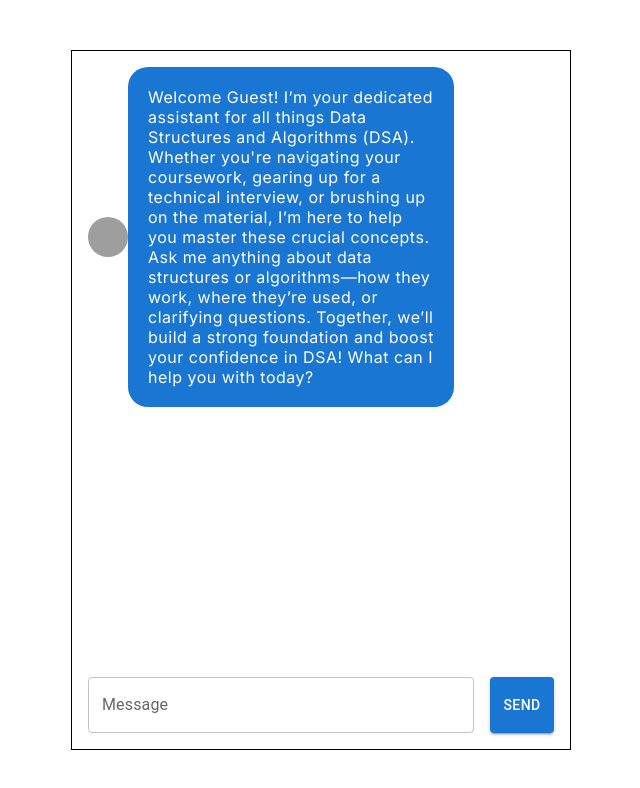
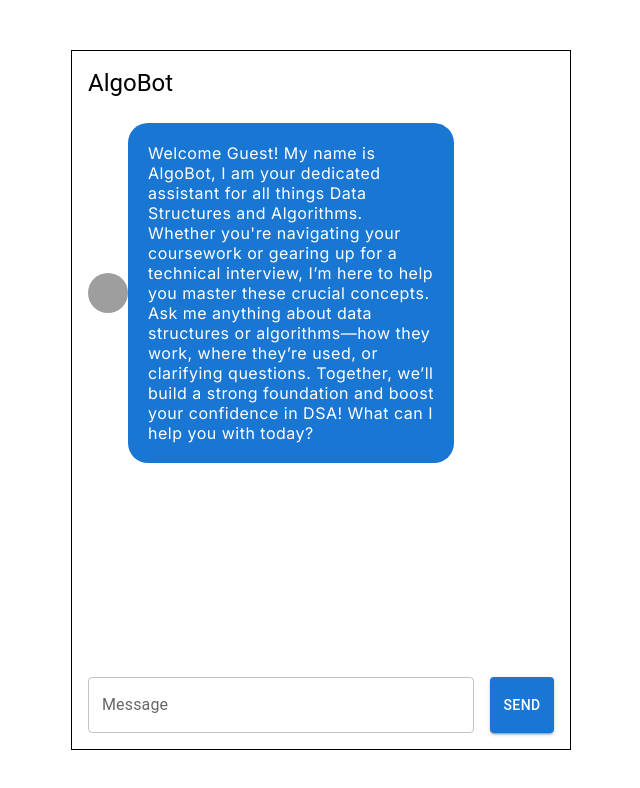
Before and after one commit to aryapatxl/DSA-ChatBot, a Next.js app: page / in a window 1280 px wide. Shown: the top 788 px of the page, without its empty margins (319-959 px from the left). Built offline with nearby package versions, Linux system fonts and the light colour scheme; no server answers; grey boxes are pictures that could not be loaded.

Commit message:
Added name to application

```diff
--- a/app/page.js
+++ b/app/page.js
@@ -1,5 +1,5 @@
 'use client'
-import { Box, Button, Stack, TextField, Avatar } from '@mui/material'
+import { Box, Button, Stack, TextField, Avatar, Typography } from '@mui/material'
 import { useState, useEffect, useRef } from 'react'
 import { useUser } from '@clerk/nextjs'
 
@@ -15,7 +15,7 @@ export default function Home() {
       setMessages([
         {
           role: 'assistant',
-          content: `Welcome ${user?.firstName || "Guest"}! I’m your dedicated assistant for all things Data Structures and Algorithms (DSA). Whether you're navigating your coursework, gearing up for a technical interview, or brushing up on the material, I’m here to help you master these crucial concepts. Ask me anything about data structures or algorithms—how they work, where they’re used, or clarifying questions. Together, we’ll build a strong foundation and boost your confidence in DSA! What can I help you with today?`
+          content: `Welcome ${user?.firstName || "Guest"}! My name is AlgoBot, I am your dedicated assistant for all things Data Structures and Algorithms. Whether you're navigating your coursework or gearing up for a technical interview, I’m here to help you master these crucial concepts. Ask me anything about data structures or algorithms—how they work, where they’re used, or clarifying questions. Together, we’ll build a strong foundation and boost your confidence in DSA! What can I help you with today?`
         },
       ]);
     }
@@ -105,6 +105,7 @@ export default function Home() {
         spacing={3}
 
       >
+       <Typography variant="h5" display = "flex" align = "center" >AlgoBot</Typography>
         <Stack
           direction={'column'}
           spacing={3}
```
